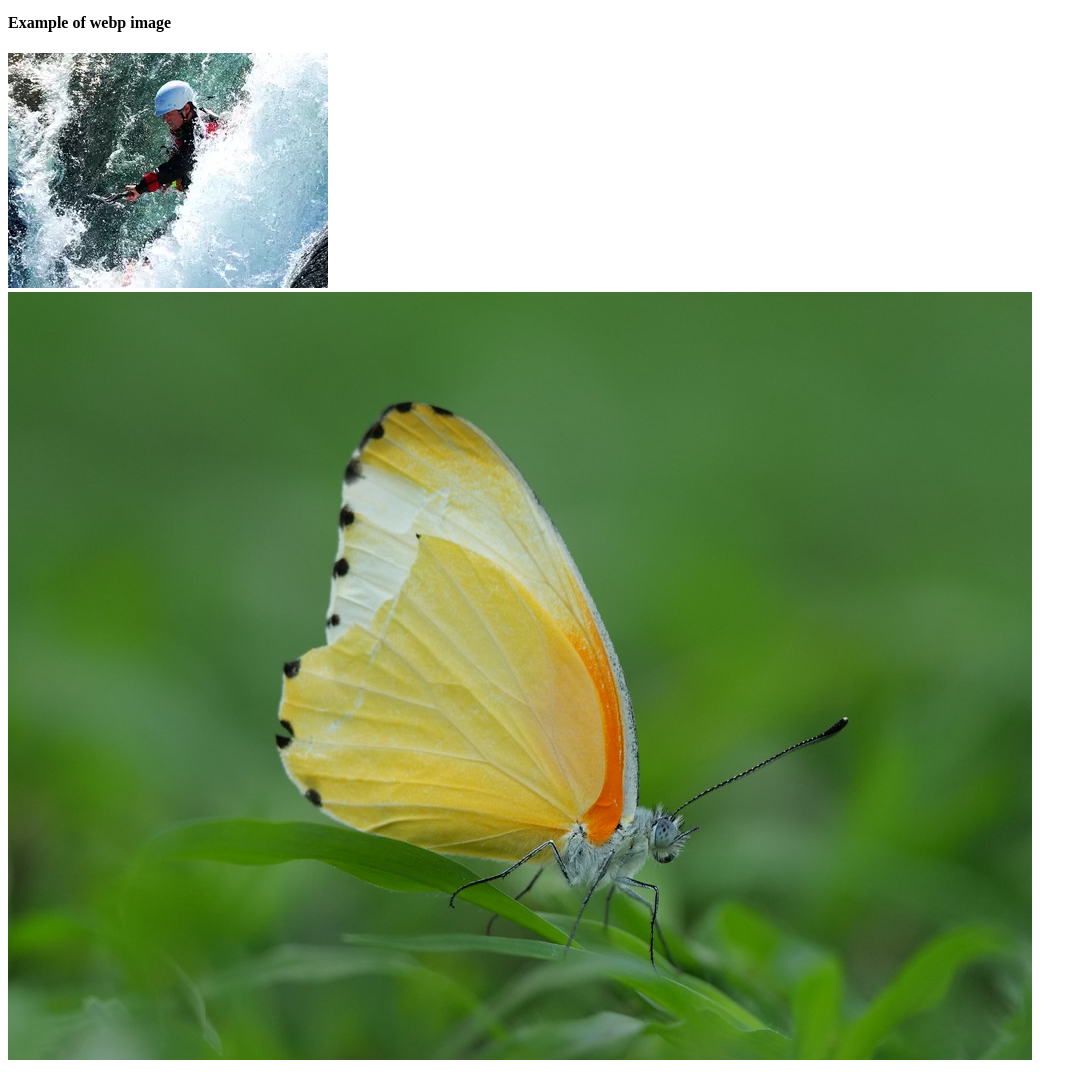
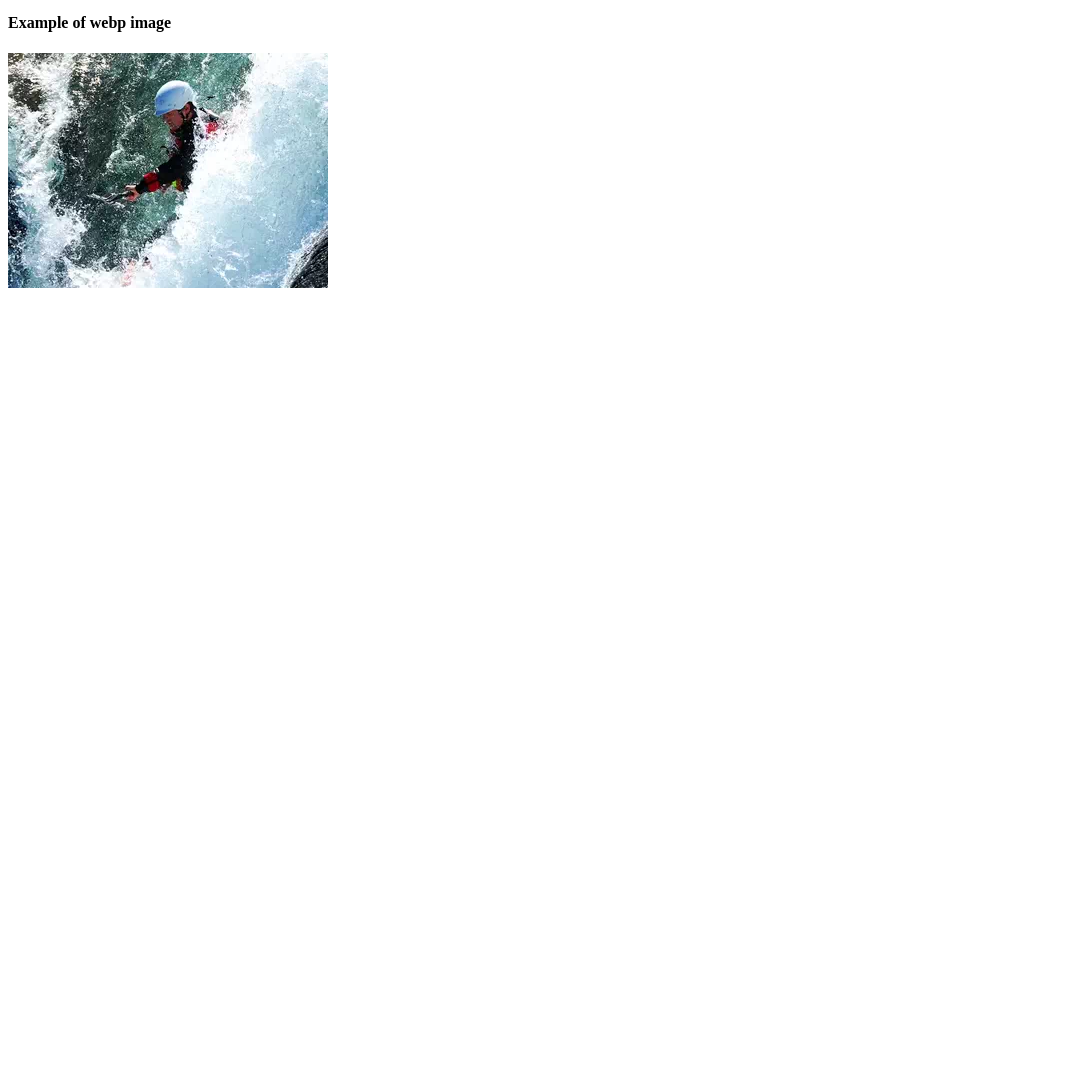
Before and after one commit to ferra-rally/CImageServer, a plain HTML site: page index.html in a window 1280 px wide. Shown: the part 1810-2882 px from the top of the page, without its empty margins (0-1087 px from the left). After the commit the page ends 2110 px from the top, so only its background shows below. Drawn offline with Linux system fonts and the light colour scheme.

Commit message:
removed butterfly image

```diff
--- a/index.html
+++ b/index.html
@@ -25,7 +25,5 @@
     <br>
     <h4>Example of webp image</h4>
     <img src="lake.webp">
-    <br>
-    <img src="butterfly.jpg">
   </body>
 </html>
```
Also changed, not shown: butterfly.jpg (deleted).
